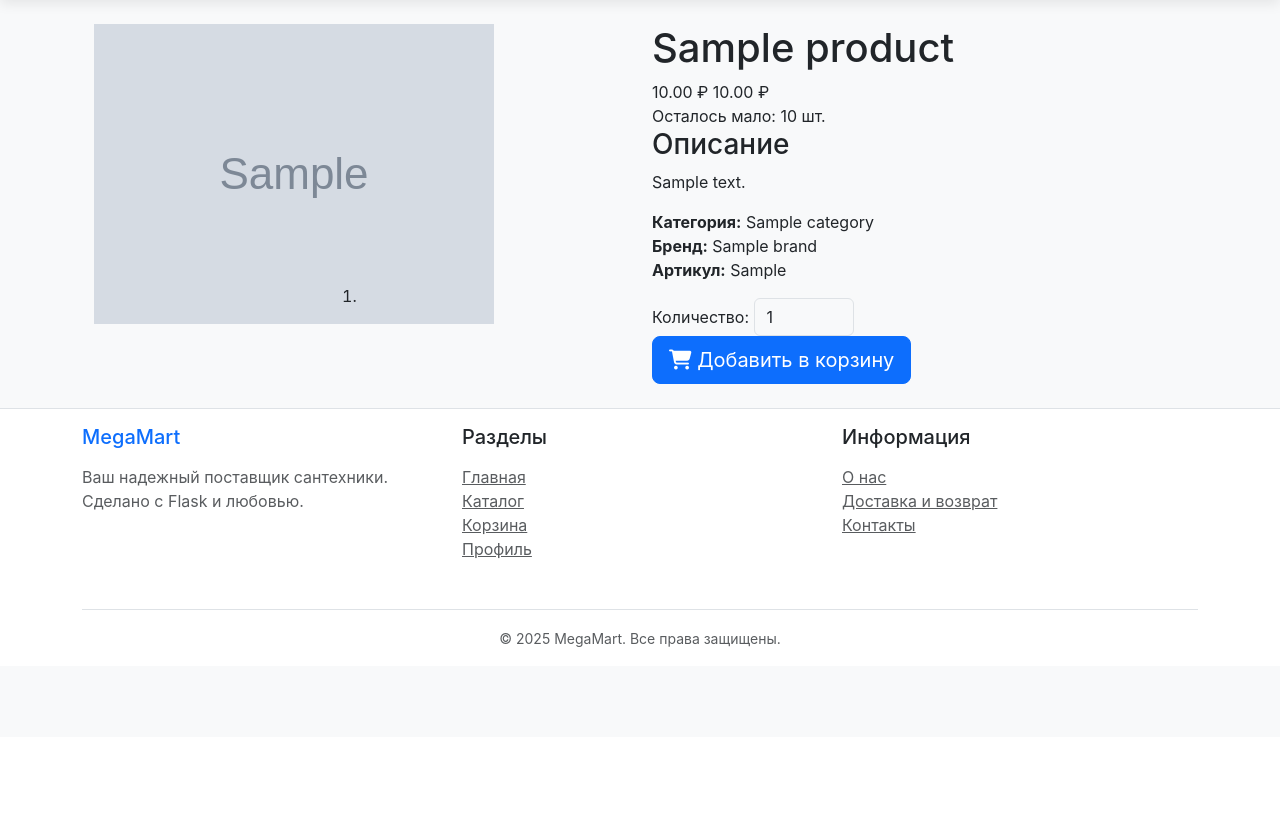
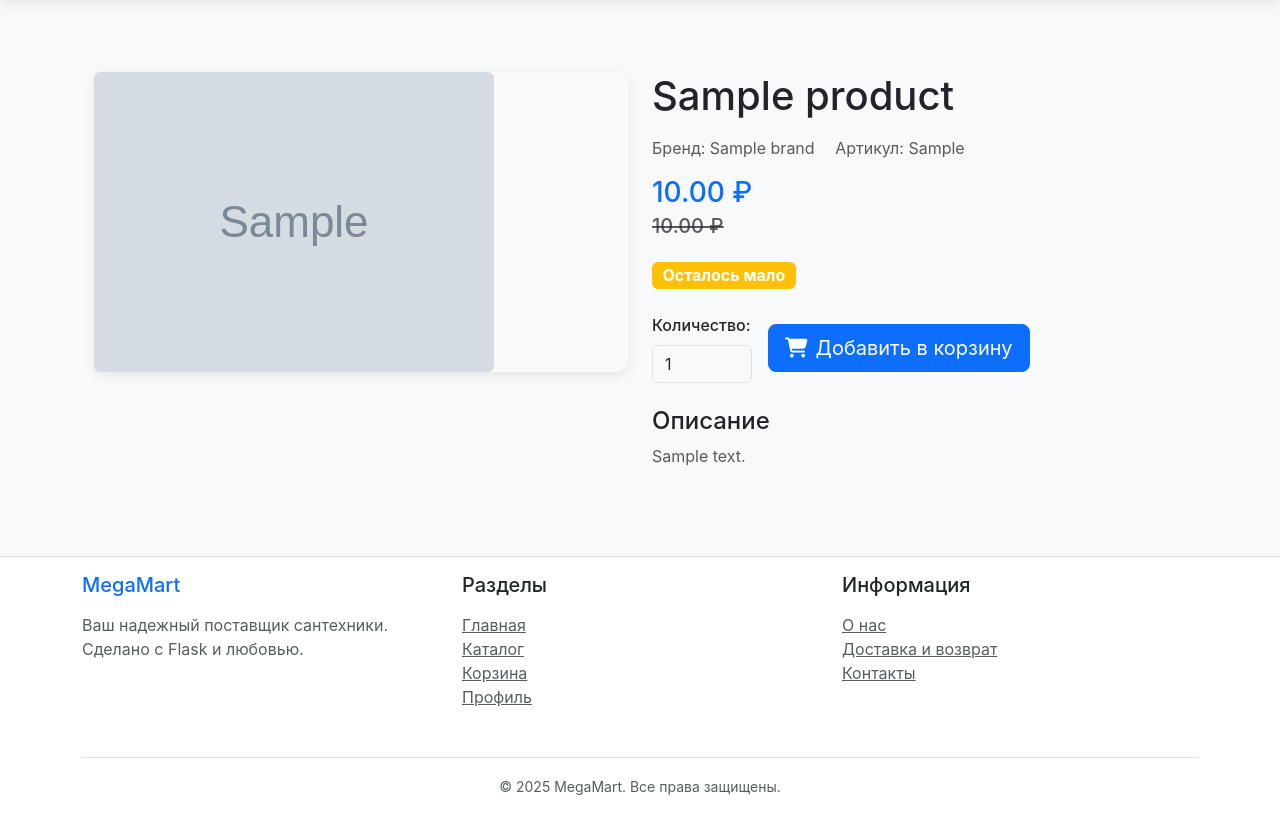
Before and after one commit to TechNerdPro314/Flask_MegaMart_Project, a Flask app: page /product/1 in a window 1280 px wide. Shown: the part 63-877 px from the top of the page. Before the commit the page ends 710 px from the top, so only its background shows below. Run offline with Flask 3, Linux system fonts and the light colour scheme; tables that the repository leaves empty hold one stand-in row (values such as "Sample post"); grey boxes marked "Sample" are stand-in pictures.

Commit message:
Fix routes

```diff
--- a/admin.txt
+++ b/admin.txt
@@ -1,4 +1,4 @@
 admin@megamart.com
 supersecret123
 
-gunicorn --workers 4 --bind 0.0.0.0:8000 'app:create_app()'
+waitress-serve --host 0.0.0.0 --port 8000 app:create_app
--- a/app/cart/__init__.py
+++ b/app/cart/__init__.py
@@ -1,5 +1,6 @@
 from flask import Blueprint
 
-cart_bp = Blueprint("cart", __name__, template_folder="templates")
+# ИСПРАВЛЕНО: переименован blueprint во избежание конфликта имен
+cart_bp = Blueprint("cart_app", __name__, template_folder="templates")
 
 from . import routes
--- a/app/main/routes.py
+++ b/app/main/routes.py
@@ -6,23 +6,25 @@ from flask import (
     current_app,
     render_template_string,
 )
-from app import db, cache
+from app import db
 from app.models import Product, Category, Brand, ProductImage
 from datetime import datetime
 from . import main_bp
+from sqlalchemy.orm import joinedload, selectinload
 
 
 def add_first_image_to_products(products):
-    """Добавляет первое изображение к каждому товару в списке"""
+    """
+    Эффективно добавляет первое изображение к каждому товару в списке.
+    Предполагается, что `product.images` уже загружены с помощью selectinload.
+    """
     for product in products:
-        first_image = (
-            ProductImage.query.filter_by(product_id=product.id)
-            .order_by(ProductImage.sort_order)
-            .first()
-        )
-        product.first_image = (
-            first_image.image_url if first_image else "default_product.png"
-        )
+        if product.images:
+            # Сортируем уже загруженные изображения по sort_order
+            sorted_images = sorted(product.images, key=lambda img: img.sort_order)
+            product.first_image = sorted_images[0].image_url
+        else:
+            product.first_image = "default_product.png"
     return products
 
 
@@ -30,15 +32,21 @@ def add_first_image_to_products(products):
 @main_bp.route("/index")
 def index():
     categories = Category.query.order_by(Category.name).limit(6).all()
+
+    # Оптимизация: используем selectinload для "жадной" загрузки изображений
+    featured_products_query = Product.query.options(
+        joinedload(Product.category),
+        joinedload(Product.brand),
+        selectinload(
+            Product.images
+        ),  # Загружаем все связанные изображения одним доп. запросом
+    )
     featured_products = (
-        Product.query.options(
-            db.joinedload(Product.category), db.joinedload(Product.brand)
-        )
-        .order_by(Product.id.desc())
-        .limit(8)
-        .all()
+        featured_products_query.order_by(Product.id.desc()).limit(8).all()
     )
+
     featured_products = add_first_image_to_products(featured_products)
+
     return render_template(
         "index.html",
         title="Главная",
@@ -59,8 +67,13 @@ def catalog():
     search_query = request.args.get("search_query", type=str)
     sort_by = request.args.get("sort_by", "price_asc")
 
+    # Оптимизация: используем selectinload для "жадной" загрузки изображений
     query = Product.query.options(
-        db.joinedload(Product.category), db.joinedload(Product.brand)
+        joinedload(Product.category),
+        joinedload(Product.brand),
+        selectinload(
+            Product.images
+        ),  # Загружаем все связанные изображения одним доп. запросом
     )
 
     if category_id:
@@ -108,7 +121,7 @@ def catalog():
 @main_bp.route("/product/<int:product_id>")
 def product(product_id):
     prod = Product.query.options(
-        db.joinedload(Product.category), db.joinedload(Product.brand)
+        joinedload(Product.category), joinedload(Product.brand)
     ).get_or_404(product_id)
     images = (
         ProductImage.query.filter_by(product_id=product_id)
@@ -219,7 +232,6 @@ def sitemap():
     return response
 
 
-# Использование app_errorhandler для регистрации обработчиков на уровне всего приложения
 @main_bp.app_errorhandler(404)
 def not_found_error(error):
     return render_template("errors/404.html", title="Страница не найдена"), 404
--- a/app/templates/base.html
+++ b/app/templates/base.html
@@ -53,7 +53,8 @@
 
                         <!-- Корзина -->
                         <li class="nav-item">
-                            <a class="nav-link" href="{{ url_for('cart.cart_view') }}">
+                            <!-- ИСПРАВЛЕНО: обновлена ссылка на переименованный blueprint -->
+                            <a class="nav-link" href="{{ url_for('cart_app.cart_view') }}">
                                 <i class="fa-solid fa-cart-shopping"></i> Корзина
                                 {% set cart_count = current_user.cart_items.count() if current_user.is_authenticated
                                 else (session['cart']|length if 'cart' in session else 0) %}
@@ -136,7 +137,8 @@
                     <ul class="list-unstyled">
                         <li><a href="{{ url_for('main.index') }}" class="text-muted">Главная</a></li>
                         <li><a href="{{ url_for('main.catalog') }}" class="text-muted">Каталог</a></li>
-                        <li><a href="{{ url_for('cart.cart_view') }}" class="text-muted">Корзина</a></li>
+                        <!-- ИСПРАВЛЕНО: обновлена ссылка на переименованный blueprint -->
+                        <li><a href="{{ url_for('cart_app.cart_view') }}" class="text-muted">Корзина</a></li>
                         <li><a href="{{ url_for('auth.profile') }}" class="text-muted">Профиль</a></li>
                     </ul>
                 </div>
--- a/app/templates/catalog.html
+++ b/app/templates/catalog.html
@@ -105,8 +105,9 @@
                                 {% endif %}
                             </div>
                             <div class="product-actions">
-                                <form action="{{ url_for('cart.add_to_cart', product_id=product.id) }}" method="POST"
-                                    class="add-to-cart-form">
+                                <!-- ИСПРАВЛЕНО: обновлена ссылка на переименованный blueprint -->
+                                <form action="{{ url_for('cart_app.add_to_cart', product_id=product.id) }}"
+                                    method="POST" class="add-to-cart-form">
                                     <button type="submit" class="btn btn-primary btn-sm" {% if product.in_stock==0
                                         %}disabled{% endif %}>
                                         <i class="fas fa-shopping-cart"></i> В корзину
--- a/app/templates/product.html
+++ b/app/templates/product.html
@@ -1,88 +1,102 @@
 {% extends "base.html" %}
 
 {% block content %}
-<div class="container product-detail">
+<div class="container my-5">
     <div class="row">
-        <!-- Левая колонка: Изображения -->
         <div class="col-md-6">
-            {% if images %}
-            <div id="product-carousel" class="carousel slide" data-ride="carousel">
-                <!-- Индикаторы -->
-                <ol class="carousel-indicators">
+            <!-- Основное изображение -->
+            <div class="product-main-image mb-4">
+                <img src="{{ url_for('static', filename='images/' + (images[0].image_url if images else 'default_product.png')) }}"
+                    alt="{{ product.name }}" class="img-fluid rounded">
+            </div>
+
+            <!-- Галерея изображений -->
+            {% if images|length > 1 %}
+            <div class="product-gallery">
+                <div class="row g-2">
                     {% for image in images %}
-                    <li data-target="#product-carousel" data-slide-to="{{ loop.index0 }}" {% if loop.first %}class="active"{% endif %}></li>
-                    {% endfor %}
-                </ol>
-
-                <!-- Слайды -->
-                <div class="carousel-inner" role="listbox">
-                    {% for image in images %}
-                    <div class="item {% if loop.first %}active{% endif %}">
-                        <img src="{{ url_for('static', filename='images/' + image.image_url) }}" alt="{{ product.name }}" class="img-responsive center-block">
+                    <div class="col-3">
+                        <img src="{{ url_for('static', filename='images/' + image.image_url) }}"
+                            alt="{{ product.name }}" class="img-thumbnail {% if loop.first %}active{% endif %}"
+                            style="cursor: pointer;" onclick="changeMainImage(this)">
                     </div>
                     {% endfor %}
                 </div>
-
-                <!-- Управление -->
-                <a class="left carousel-control" href="#product-carousel" role="button" data-slide="prev">
-                    <span class="glyphicon glyphicon-chevron-left" aria-hidden="true"></span>
-                    <span class="sr-only">Предыдущий</span>
-                </a>
-                <a class="right carousel-control" href="#product-carousel" role="button" data-slide="next">
-                    <span class="glyphicon glyphicon-chevron-right" aria-hidden="true"></span>
-                    <span class="sr-only">Следующий</span>
-                </a>
             </div>
-            {% else %}
-            <img src="{{ url_for('static', filename='images/default_product.png') }}" alt="{{ product.name }}" class="img-responsive">
             {% endif %}
         </div>
 
-        <!-- Правая колонка: Информация -->
         <div class="col-md-6">
-            <h1 class="product-title">{{ product.name }}</h1>
+            <h1 class="product-title mb-3">{{ product.name }}</h1>
 
-            <div class="product-price">
-                <span class="current-price">{{ "%.2f"|format(product.price) }} ₽</span>
+            <!-- Бренд и артикул -->
+            <div class="product-meta mb-3">
+                <span class="text-muted">Бренд: {{ product.brand.name }}</span>
+                <span class="text-muted ms-3">Артикул: {{ product.sku }}</span>
+            </div>
+
+            <!-- Цены -->
+            <div class="product-prices mb-4">
+                <div class="current-price h3 text-primary mb-1">
+                    {{ "%.2f"|format(product.price) }} ₽
+                </div>
                 {% if product.old_price %}
-                <span class="old-price">{{ "%.2f"|format(product.old_price) }} ₽</span>
+                <div class="old-price h5 text-muted text-decoration-line-through">
+                    {{ "%.2f"|format(product.old_price) }} ₽
+                </div>
                 {% endif %}
             </div>
 
-            <div class="product-stock">
+            <!-- Наличие -->
+            <div class="product-stock mb-4">
                 {% if product.in_stock > 10 %}
-                    <span class="label label-success">В наличии: {{ product.in_stock }} шт.</span>
+                <span class="badge bg-success fs-6">В наличии</span>
                 {% elif product.in_stock > 0 %}
-                    <span class="label label-warning">Осталось мало: {{ product.in_stock }} шт.</span>
+                <span class="badge bg-warning fs-6">Осталось мало</span>
                 {% else %}
-                    <span class="label label-danger">Нет в наличии</span>
+                <span class="badge bg-danger fs-6">Нет в наличии</span>
                 {% endif %}
             </div>
 
-            <div class="product-description">
-                <h3>Описание</h3>
-                <p>{{ product.description or 'Описание отсутствует' }}</p>
+            <!-- Форма добавления в корзину -->
+            <div class="product-actions mb-4">
+                {% if product.in_stock > 0 %}
+                <!-- ИСПРАВЛЕНО: обновлена ссылка на переименованный blueprint -->
+                <form action="{{ url_for('cart_app.add_to_cart', product_id=product.id) }}" method="POST"
+                    class="d-flex align-items-center">
+                    <div class="me-3">
+                        <label for="quantity" class="form-label">Количество:</label>
+                        <input type="number" id="quantity" name="quantity" value="1" min="1"
+                            max="{{ product.in_stock }}" class="form-control" style="width: 100px;">
+                    </div>
+                    <button type="submit" class="btn btn-primary btn-lg">
+                        <i class="fas fa-shopping-cart me-2"></i>Добавить в корзину
+                    </button>
+                </form>
+                {% else %}
+                <button class="btn btn-secondary btn-lg" disabled>Нет в наличии</button>
+                {% endif %}
             </div>
 
-            <div class="product-details">
-                <ul class="list-unstyled">
-                    <li><strong>Категория:</strong> {{ product.category.name }}</li>
-                    <li><strong>Бренд:</strong> {{ product.brand.name }}</li>
-                    <li><strong>Артикул:</strong> {{ product.sku }}</li>
-                </ul>
+            <!-- Описание -->
+            <div class="product-description">
+                <h4>Описание</h4>
+                <p class="text-muted">{{ product.description or 'Описание товара скоро будет добавлено.' }}</p>
             </div>
-
-            <form action="{{ url_for('add_to_cart_product_page', product_id=product.id) }}" method="POST" class="add-to-cart-form">
-                <div class="quantity-selector">
-                    <label for="quantity">Количество:</label>
-                    <input type="number" id="quantity" name="quantity" value="1" min="1" max="{{ product.in_stock }}" class="form-control" style="width: 100px; display: inline-block;">
-                </div>
-
-                <button type="submit" class="btn btn-primary btn-lg" {% if product.in_stock == 0 %}disabled{% endif %}>
-                    <i class="fas fa-shopping-cart"></i> Добавить в корзину
-                </button>
-            </form>
         </div>
     </div>
 </div>
+
+<script>
+    function changeMainImage(thumb) {
+        const mainImage = document.querySelector('.product-main-image img');
+        mainImage.src = thumb.src;
+
+        // Обновляем активный класс у миниатюр
+        document.querySelectorAll('.product-gallery .img-thumbnail').forEach(img => {
+            img.classList.remove('active');
+        });
+        thumb.classList.add('active');
+    }
+</script>
 {% endblock %}
--- a/config.py
+++ b/config.py
@@ -22,8 +22,10 @@ class Config:
     ALLOWED_EXTENSIONS = {"png", "jpg", "jpeg", "gif"}
 
     # Настройки кэша
-    CACHE_TYPE = "SimpleCache"
+    CACHE_TYPE = os.environ.get("CACHE_TYPE") or "SimpleCache"
     CACHE_DEFAULT_TIMEOUT = 300
+    # URL для подключения к Redis
+    CACHE_REDIS_URL = os.environ.get("CACHE_REDIS_URL")
 
     # YooKassa
     YOOKASSA_SHOP_ID = os.environ.get("YOOKASSA_SHOP_ID")
--- a/requirements.txt
+++ b/requirements.txt
@@ -9,15 +9,15 @@ Flask-Migrate==4.0.7
 Flask-SQLAlchemy==3.1.1
 Flask-WTF==1.2.1
 greenlet==3.0.3
-gunicorn==22.0.0
 itsdangerous==2.1.2
 Jinja2==3.1.3
 Mako==1.3.5
 MarkupSafe==2.1.5
+Pillow==10.3.0
 python-dotenv==1.0.1
 PyMySQL==1.1.0
-pytest==8.2.0
 SQLAlchemy==2.0.29
 Werkzeug==3.0.2
 WTForms==3.1.2
 yookassa==2.14.0
+redis==5.0.4
```
Also changed, not shown: app/__init__.py (+5 -4 lines), app/templates/index.html (+2 -24 lines).
